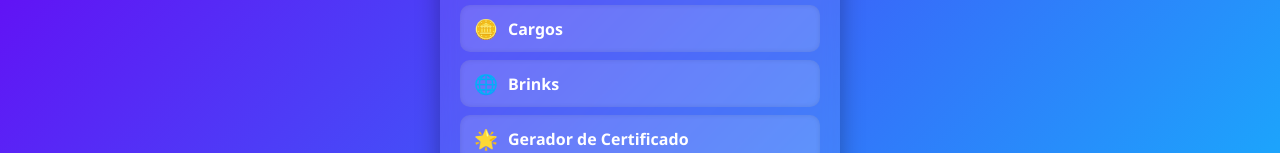
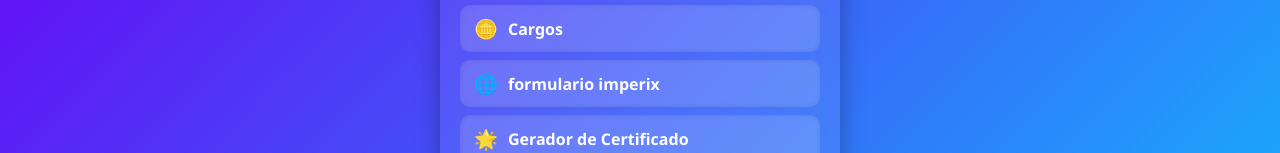
Before and after one commit to WEDXISz/Imperix.site, a plain HTML site: page menu.html in a window 1280 px wide. Shown: the part 189-342 px from the top of the page. Drawn offline with Linux system fonts and the light colour scheme.

Commit message:
menu.html

```diff
--- a/menu.html
+++ b/menu.html
@@ -113,7 +113,7 @@
 <div class="menu">
   <a href="gerar-nome.html"><span>🎨</span>gerar-nome</a>
   <a href="cargos.html"><span>🪙</span>Cargos</a>
-  <a href="wallpaper.html"><span>🌐</span>Brinks</a>
+  <a href="formulario.html"><span>🌐</span>formulario imperix</a>
   <a href="#"><span>🌟</span>Gerador de Certificado</a>
   <a href="#"><span>🏅</span>Gerador de Rank</a>
   <a href="Relatorio.html"><span>📄</span>Gerador de Relatório</a>
```
